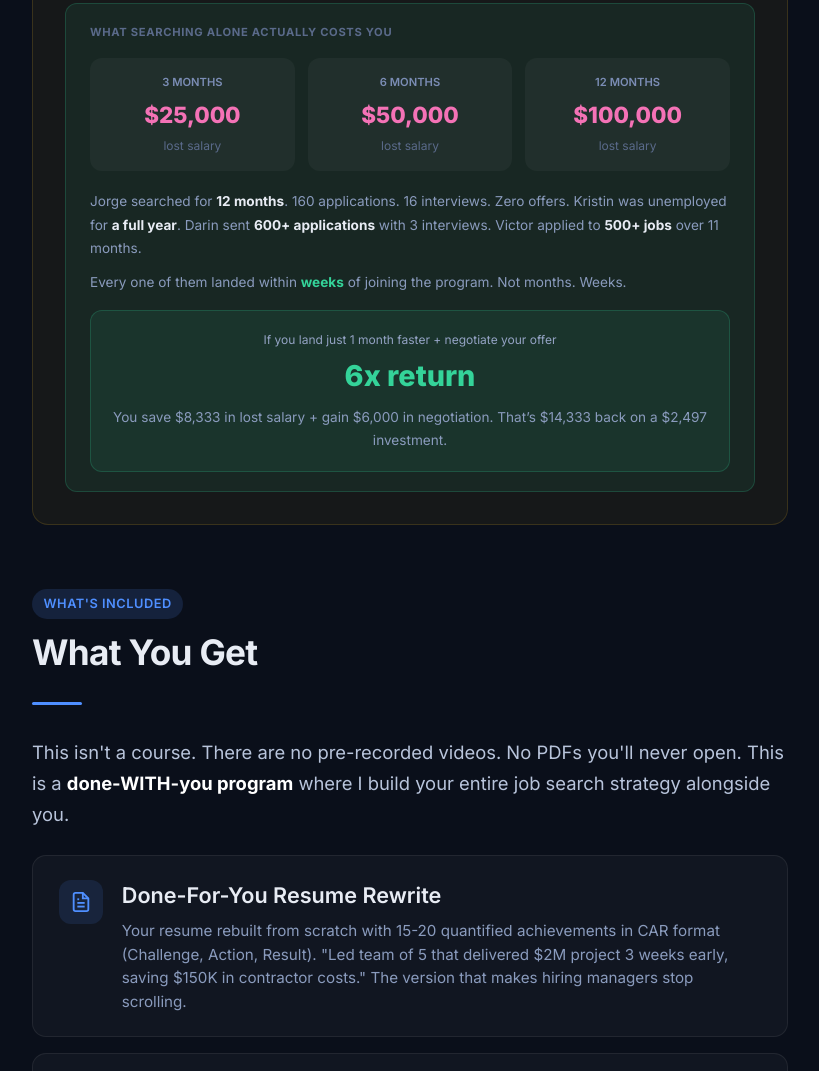
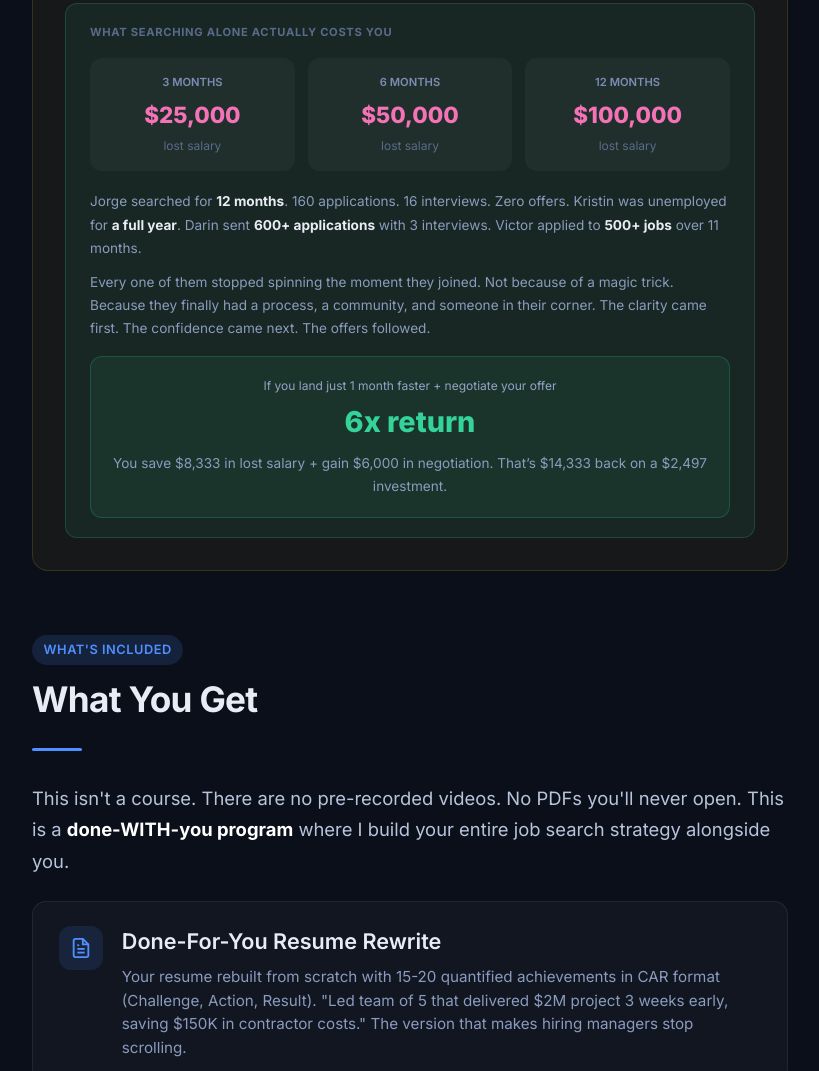
Before and after one commit to izzydoesizzy/clearcareer-program, a plain HTML site: page index.html in a window 1280 px wide. Shown: the part 2247-3318 px from the top of the page, without its empty margins (230-1049 px from the left). Drawn offline with Linux system fonts and the light colour scheme.

Commit message:
copy: reframe punchline from speed promise to emotional value
Replace "landed within weeks, not months" with messaging about
process, community, and confidence. The contrast stories (Jorge,
Kristin, Darin, Victor) stay, but the payoff now reflects what
the program actually delivers rather than making a time guarantee.

Co-Authored-By: Claude Opus 4.6 (1M context) <noreply@anthropic.com>

```diff
--- a/index.html
+++ b/index.html
@@ -896,7 +896,7 @@
           </div>
         </div>
         <p style="font-size:0.85rem; color:#8a9bbd; margin-bottom:0.8em;">Jorge searched for <strong style="color:#e8ecf4;">12 months</strong>. 160 applications. 16 interviews. Zero offers. Kristin was unemployed for <strong style="color:#e8ecf4;">a full year</strong>. Darin sent <strong style="color:#e8ecf4;">600+ applications</strong> with 3 interviews. Victor applied to <strong style="color:#e8ecf4;">500+ jobs</strong> over 11 months.</p>
-        <p style="font-size:0.85rem; color:#8a9bbd; margin-bottom:1rem;">Every one of them landed within <strong style="color:#34d399;">weeks</strong> of joining the program. Not months. Weeks.</p>
+        <p style="font-size:0.85rem; color:#8a9bbd; margin-bottom:1rem;">Every one of them stopped spinning the moment they joined. Not because of a magic trick. Because they finally had a process, a community, and someone in their corner. The clarity came first. The confidence came next. The offers followed.</p>
 
         <div style="background:rgba(52,211,153,0.08); border:1px solid rgba(52,211,153,0.2); border-radius:12px; padding:1.2rem; text-align:center;">
           <div style="font-size:0.75rem; color:#94a3c4; margin-bottom:0.3em;">If you land just 1 month faster + negotiate your offer</div>
```
